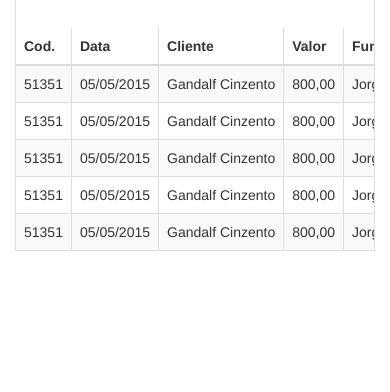
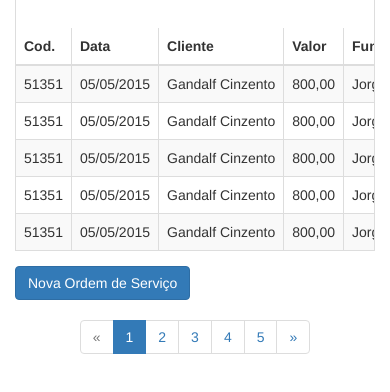
Before and after one commit to luiz158/algaworks-workshop-bootstrap3, a plain HTML site: page index.html in a window 390 px wide. Shown: the part 222-614 px from the top of the page. Drawn offline with Linux system fonts and the light colour scheme.

Commit message:
Código-fonte
Fazendo paginação

```diff
--- a/css/index.css
+++ b/css/index.css
@@ -18,6 +18,24 @@
   margin-bottom: 2px;
 }
 
+.cabecalho h1 {
+  margin: 0;
+  font-size: 3em;
+}
+
+.busca {
+  margin-top: 12px;
+}
+
+.dados-os {
+  margin-top: 30px;
+}
+
+.paginacao .pagination {
+  margin-top: 0;
+}
+
+
 @media (max-width: 767px) {
   .perfil {
     color: #fff;
@@ -33,17 +51,12 @@
     text-decoration: none;
     color: #fff;
   }
+
+  .paginacao {
+    text-align: center;
+  }
+
+  .paginacao .pagination {
+    margin-top: 20px;
+  }
 }
-
-.cabecalho h1 {
-  margin: 0;
-  font-size: 3em;
-}
-
-.busca {
-  margin-top: 12px;
-}
-
-.dados-os {
-  margin-top: 30px;
-}
--- a/index.html
+++ b/index.html
@@ -161,6 +161,23 @@
         </tbody>
       </table>
     </div>
+
+    <footer class="row">
+      <div class="col-sm-6">
+        <button class="btn  btn-primary">Nova Ordem de Serviço</button>
+      </div>
+      <div class="col-sm-6  paginacao  text-right">
+        <ul class="pagination">
+          <li class="disabled"><a href=""><span>«</span></a></li>
+          <li class="active"><a href="">1</a></li>
+          <li><a href="">2</a></li>
+          <li><a href="">3</a></li>
+          <li><a href="">4</a></li>
+          <li><a href="">5</a></li>
+          <li><a href=""><span>»</span></a></li>
+        </ul>
+      </div>
+    </footer>
   </div>
 
   <script type="text/javascript" src="js/jquery-2.2.4.min.js"></script>
```
